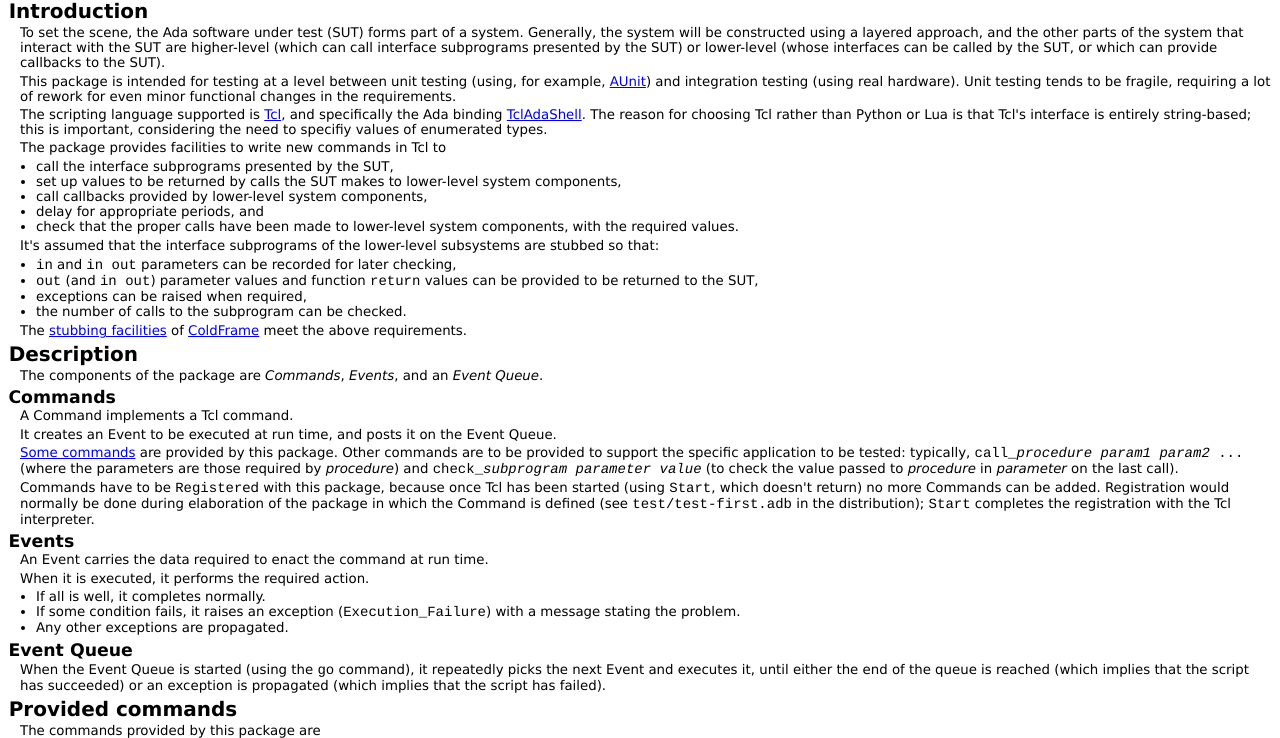
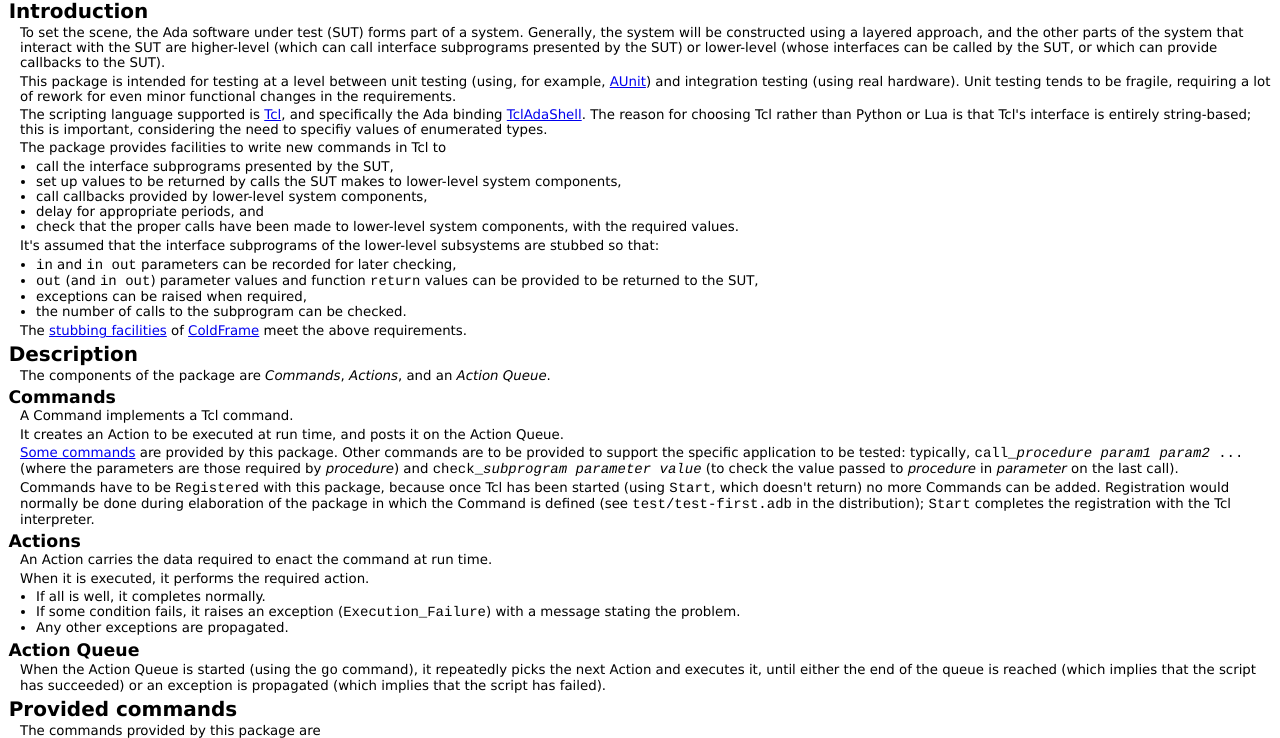
Before and after one commit to simonjwright/scripted_testing, a plain HTML site: page doc/index.html in a window 1280 px wide. Shown: the part 56-794 px from the top of the page. Drawn offline with Linux system fonts and the light colour scheme.

Commit message:
Changed Event to Action throughout. To avoid clash with ColdFrame Events.

```diff
--- a/doc/index.html
+++ b/doc/index.html
@@ -80,15 +80,15 @@ meet the above requirements.
 
 <h2>Description</h2>
 
-<p>The components of the package are <i>Commands</i>, <i>Events</i>,
-and an <i>Event Queue</i>.
+<p>The components of the package are <i>Commands</i>, <i>Actions</i>,
+and an <i>Action Queue</i>.
 
 <h3>Commands</h3>
 
 <p>A Command implements a Tcl command.
 
-<p>It creates an Event to be executed at run time, and posts it on the
-Event Queue.
+<p>It creates an Action to be executed at run time, and posts it on
+the Action Queue.
 
 <p><a href="#provided-commands">Some commands</a> are provided by this
 package. Other commands are to be provided to support the specific
@@ -107,9 +107,10 @@ during elaboration of the package in which the Command is defined
 (see <tt>test/test-first.adb</tt> in the distribution); <tt>Start</tt>
 completes the registration with the Tcl interpreter.
 
-<h3>Events</h3>
+<h3>Actions</h3>
 
-<p>An Event carries the data required to enact the command at run time.
+<p>An Action carries the data required to enact the command at run
+time.
 
 <p>When it is executed, it performs the required action.
 
@@ -124,13 +125,13 @@ completes the registration with the Tcl interpreter.
 
 </ul>
 
-<h3>Event Queue</h3>
+<h3>Action Queue</h3>
 
-<p>When the Event Queue is started (using the <tt>go</tt> command), it
-repeatedly picks the next Event and executes it, until either the end
-of the queue is reached (which implies that the script has succeeded)
-or an exception is propagated (which implies that the script has
-failed).
+<p>When the Action Queue is started (using the <tt>go</tt> command),
+it repeatedly picks the next Action and executes it, until either the
+end of the queue is reached (which implies that the script has
+succeeded) or an exception is propagated (which implies that the
+script has failed).
 
 <a name="provided-commands"><h2>Provided commands</h2></a>
 
```
Also changed, not shown: 5 other files.
